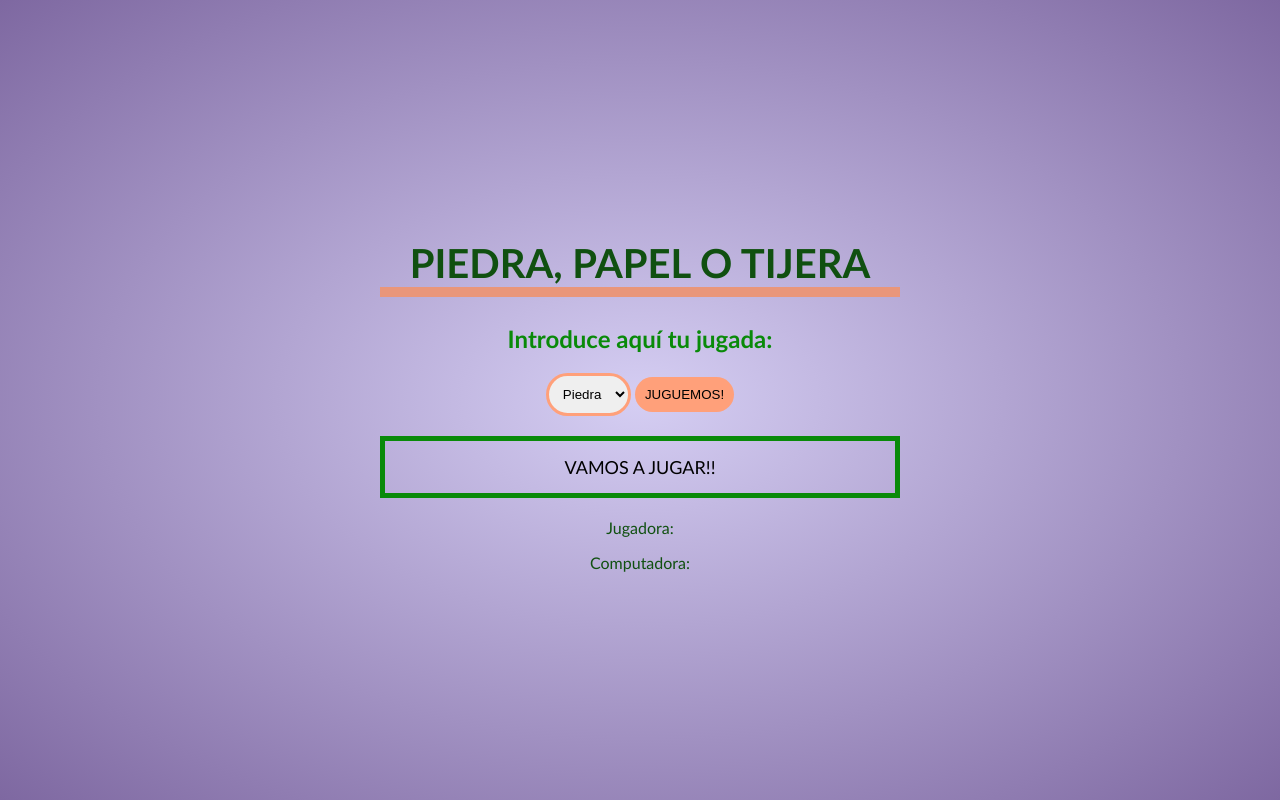
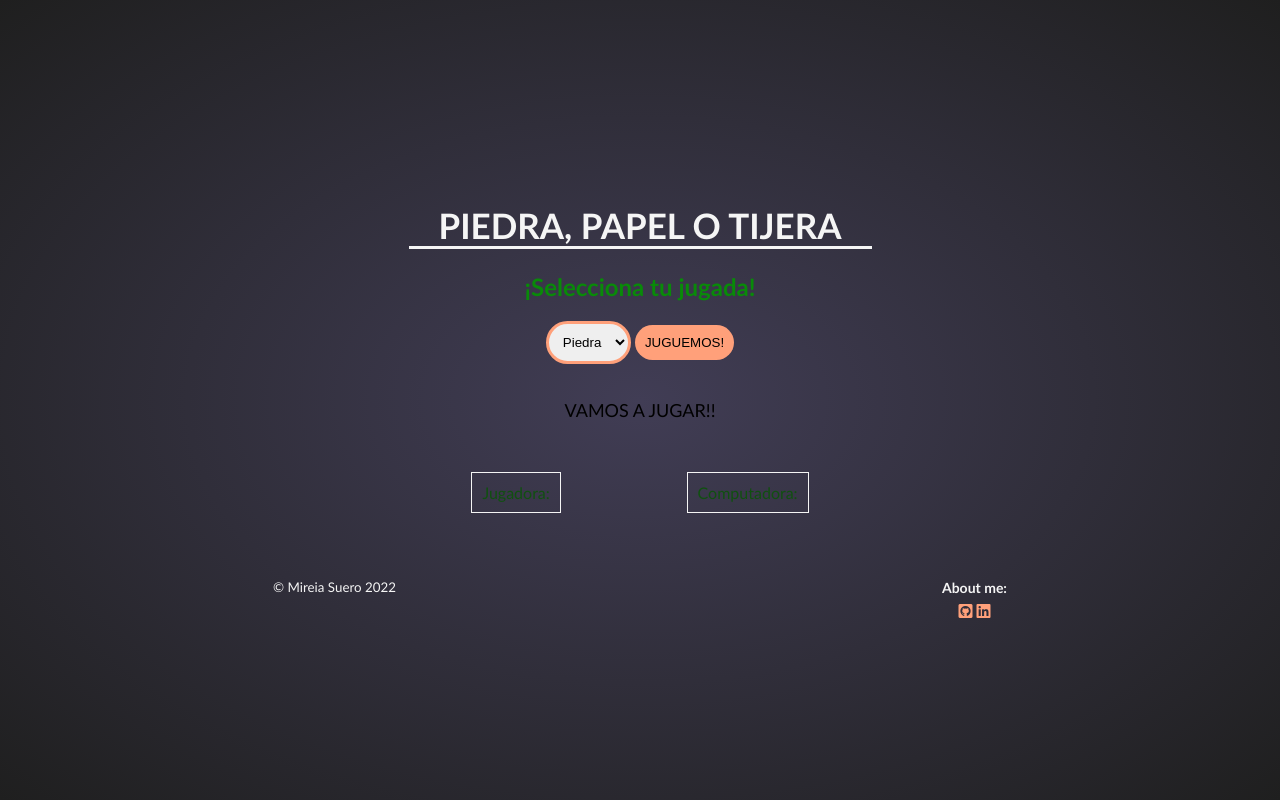
Before and after one commit to Adalab/modulo-2-evaluacion-intermedia-mireiasuefra, a plain HTML site: page index.html in a window 1280 px wide. Drawn offline with Linux system fonts and the light colour scheme.

Commit message:
add styles

```diff
--- a/css/styles.css
+++ b/css/styles.css
@@ -4,9 +4,10 @@
 
 
 .bgBody {
-    background: radial-gradient(#d5cef3, #7e68a1);
+    background: radial-gradient(#413d55, #000000e0);
     font-family:'Trebuchet MS', 'Lucida Sans Unicode', 'Lucida Grande', 'Lucida Sans', Arial, sans-serif;
     display: flex;
+    flex-direction: column;
     align-items: center;
     justify-content: center;
     text-align: center;
@@ -18,10 +19,10 @@
 }
 
 .titleGame {
-    color: rgb(16, 80, 16);
-    font-size: 40px;
+    color: whitesmoke;
+    font-size: 35px;
     text-transform: uppercase;
-    border-bottom: 10px solid darksalmon;
+    border-bottom: 3px solid whitesmoke;
     padding-left: 30px;
     padding-right: 30px;
 }
@@ -46,23 +47,52 @@
 }
 
 .resultGame {
-    border: 5px solid rgb(9, 138, 9);
-    margin-top: 20px;
+       margin-top: 20px;
     margin-bottom: 20px;
     padding: 15px;
     text-transform: uppercase;
     font-size: 18px;
 }
 
+.players{
+
+    display: flex;
+    flex-direction: row;
+    display: flex;
+    justify-content: space-around;
+}
+
 .playerPoints, .pcPoints {
     color: rgb(16, 80, 16);
+    border: 1px solid whitesmoke;
+    padding: 10px;
 
 }
 
 .buttonReset{
     border-radius: 30px;
-    padding: 30px;
+    padding: 15px;
     border: none;
     background-color: lightsalmon;
     text-transform: uppercase;
 }
+
+.footer{
+    margin-top: 50px;
+    width: 100%;
+    display: flex;
+    flex-direction: row;
+    justify-content:space-around;
+    color: whitesmoke;
+}
+
+.footer__rrss-title {
+    margin-top: 0;
+    font-size: 14px;
+    margin-bottom: 5px;
+
+}
+
+.footer__rrss-web{
+color: lightsalmon;
+}
--- a/index.html
+++ b/index.html
@@ -7,13 +7,18 @@
     <meta name="viewport" content="width=device-width, initial-scale=1.0">
     <title>Piedra, papel o tijera</title>
     <link rel="stylesheet" href="css/styles.css">
+    <link rel="stylesheet" href="https://use.fontawesome.com/releases/v5.15.4/css/all.css"
+        integrity="sha384-DyZ88mC6Up2uqS4h/KRgHuoeGwBcD4Ng9SiP4dIRy0EXTlnuz47vAwmeGwVChigm" crossorigin="anonymous" />
+
 </head>
 
 <body class="bgBody">
 
     <main>
         <h1 class="titleGame js-titleGame">Piedra, Papel o Tijera</h1>
-        <h2 class="titleh2">Introduce aquí tu jugada:</h2>
+        <h2 class="titleh2">¡Selecciona tu jugada!</h2>
+
+
 
         <select class="optionPlay js-optionPlay" name="optionPlay" id="optionPlay">
             <option class="js-stone" value="piedra" selected>Piedra</option>
@@ -25,13 +30,27 @@
 
         <p class="resultGame js-resultGame">Vamos a Jugar!!</p>
 
-        <p class="playerPoints js-playerPoints">Jugadora:</p>
+        <div class="players">
 
-        <p class="pcPoints js-pcPoints">Computadora:</p>
+            <p class="playerPoints js-playerPoints">Jugadora:</p>
+
+            <p class="pcPoints js-pcPoints">Computadora:</p>
+
+        </div>
 
         <button class="buttonReset js-buttonReset collapsed">Reset</button>
 
     </main>
+    <footer class="footer">
+        <small class="footer__copy">&copy; Mireia Suero 2022</small>
+        <section class="footer__rrss">
+            <h3 class="footer__rrss-title">About me:</h3>
+            <a href="https://github.com/mireiasuefra" class="footer__rrss-web"><i
+                    class="icon fab fa-github-square"></i></a>
+            <a href="https://www.linkedin.com/in/mireia-suefra/" class="footer__rrss-web"><i
+                    class="icon fab fa-linkedin"></i></a>
+        </section>
+    </footer>
     <script src="js/main.js"></script>
 </body>
 
--- a/js/main.js
+++ b/js/main.js
@@ -45,29 +45,29 @@ function gameResult() {
     const userOption = optionPlay.value;
 
     if (userOption === machineOption) {
-        resultGame.innerHTML = 'HAS EMPATADO';
+        resultGame.innerHTML = 'Has empatado';
     } else if (userOption === 'piedra' && machineOption === 'tijera') {
-        resultGame.innerHTML = 'HAS GANADO' ;
+        resultGame.innerHTML = '¡¡HAS GANADO!!' ;
         playerCounter += 1;
         playerPoints.innerHTML = `Jugadora: ${playerCounter} `
     } else if (userOption === 'piedra' && machineOption === 'papel') {
-        resultGame.innerHTML = 'HAS PERDIDO' ;
+        resultGame.innerHTML = 'Has perdido :(' ;
         pcCounter += 1;
         pcPoints.innerHTML = `Computadora: ${pcCounter} `
     } else if (userOption === 'tijera' && machineOption === 'papel') {
-        resultGame.innerHTML = 'HAS GANADO' ;
+        resultGame.innerHTML = '¡¡HAS GANADO!!' ;
         playerCounter += 1;
         playerPoints.innerHTML = `Jugadora: ${playerCounter} `
     } else if (userOption === 'tijera' && machineOption === 'piedra') {
-        resultGame.innerHTML = 'HAS PERDIDO' ;
+        resultGame.innerHTML = 'Has perdido :(' ;
         pcCounter += 1;
         pcPoints.innerHTML = `Computadora: ${pcCounter} `
     } else if (userOption === 'papel' && machineOption === 'piedra') {
-        resultGame.innerHTML = 'HAS GANADO' ;
+        resultGame.innerHTML = '¡¡HAS GANADO!!' ;
         playerCounter += 1;
         playerPoints.innerHTML = `Jugadora: ${playerCounter} `
     } else if (userOption === 'papel' && machineOption === 'tijera') {
-        resultGame.innerHTML = 'HAS PERDIDO' ;
+        resultGame.innerHTML = 'Has perdido :(' ;
         pcCounter += 1;
         pcPoints.innerHTML = `Computadora: ${pcCounter} `
     }
```
Also changed, not shown: images/Piedra.JPG (added), images/papel.JPG (added), images/pedrapapeltijeralogo.JPG (added), images/tijera.JPG (added).
